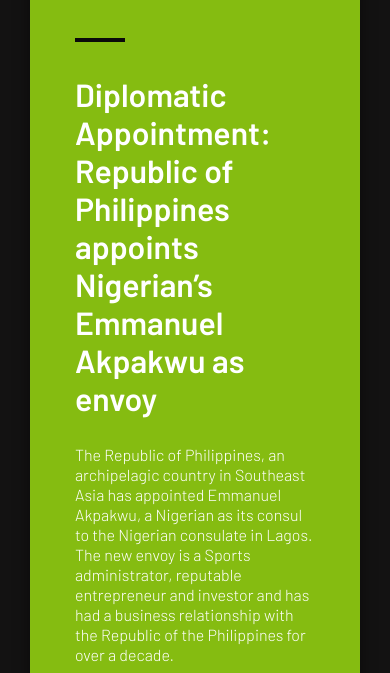
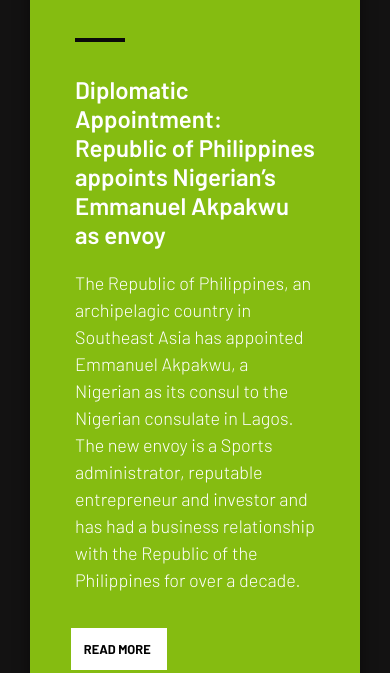
Before and after one commit to acheinu1/Consul, a plain HTML site: page blog.html in a window 390 px wide. Shown: the part 460-1133 px from the top of the page. Drawn offline with Linux system fonts and the light colour scheme; files whose address does not match are found by name; a web font is replaced by a local one.

Commit message:
media query

```diff
--- a/assets/css/blog.css
+++ b/assets/css/blog.css
@@ -412,6 +412,20 @@ a:hover { text-decoration: none }
   }
 }
 
+@media(max-width: 760px) {
+  .article-title {
+    font-size: 1.5em;
+  }
+  .article-descrip {
+    /* font-weight: 300; */
+    font-size: 18px;
+    line-height: 1.5em;
+    margin: 0 0 1.9em 0;
+  }
+}
+
+
+
 @media screen and (min-width: 1024px) {
   .card-container {
     max-width: 75em;
```
Also changed, not shown: blog.html (+0 -12 lines).
